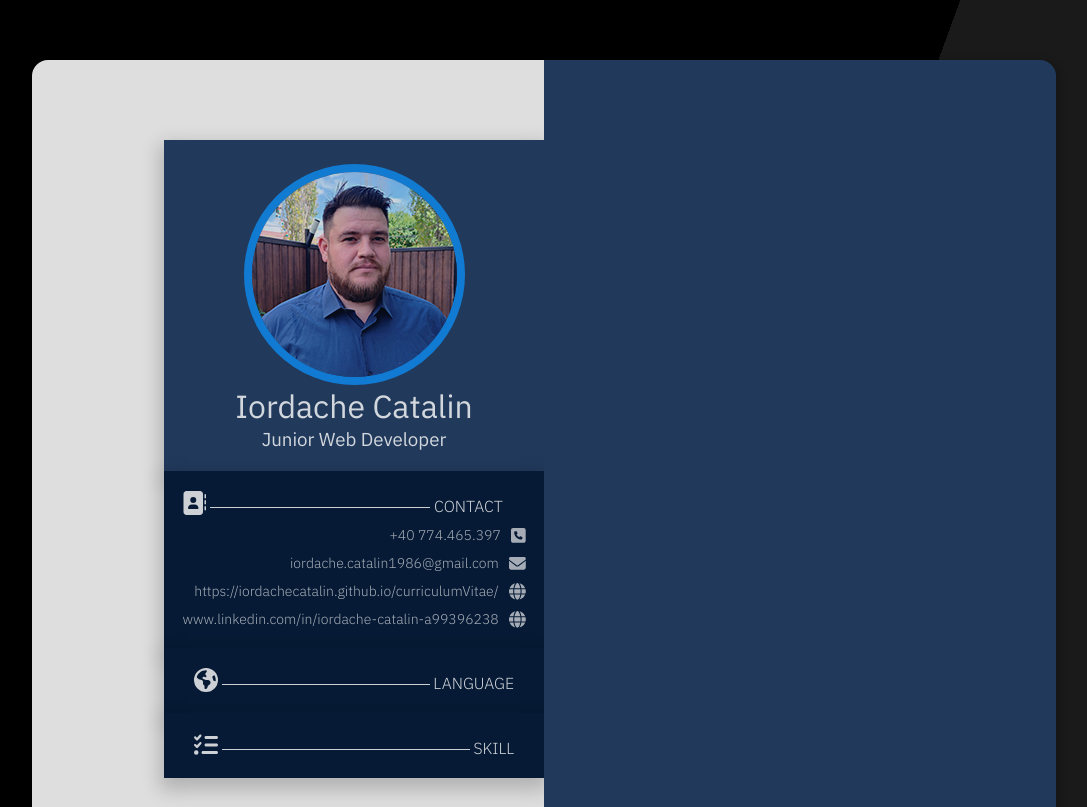
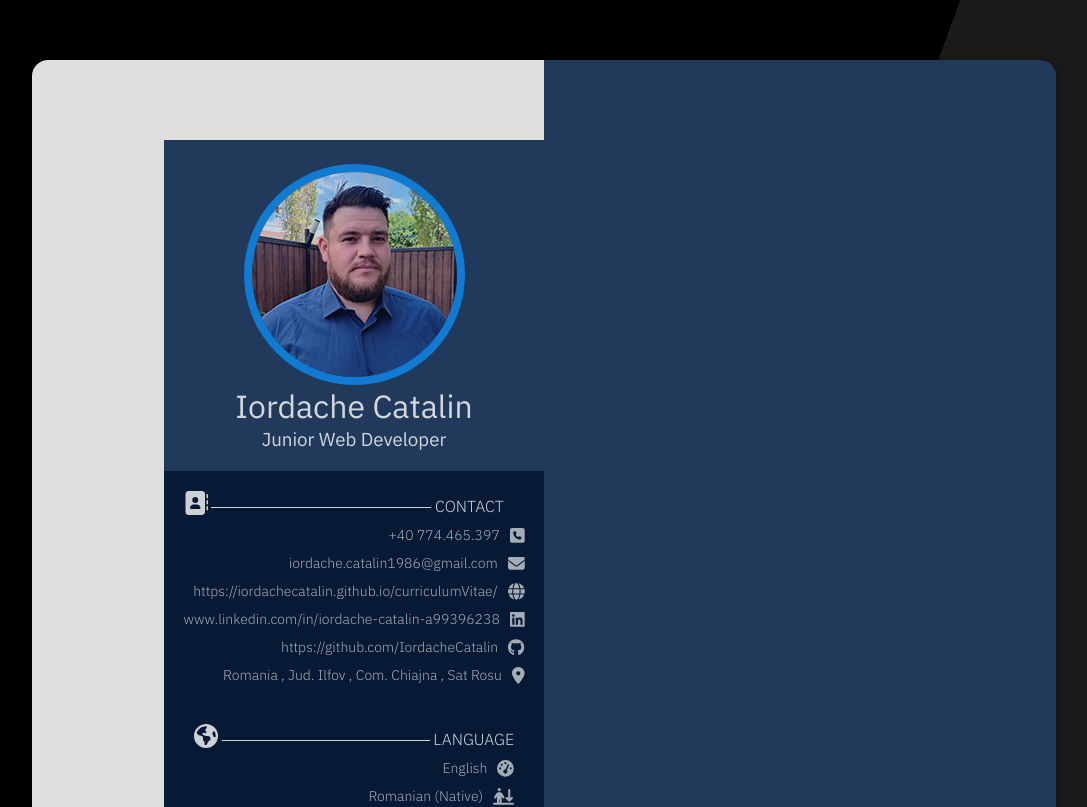
Before and after one commit to IordacheCatalin/curriculumVitae, a React (Create React App) app: page / in a window 1280 px wide. Shown: the top 807 px of the page, without its empty margins (96-1183 px from the left). Built offline with nearby package versions, Linux system fonts and the light colour scheme; a web font is replaced by a local one.

Commit message:
Adding more details

```diff
--- a/package.json
+++ b/package.json
@@ -5,6 +5,7 @@
   "private": true,
   "dependencies": {
     "@fortawesome/fontawesome-svg-core": "^6.2.1",
+    "@fortawesome/free-brands-svg-icons": "^6.2.1",
     "@fortawesome/free-solid-svg-icons": "^6.2.1",
     "@fortawesome/react-fontawesome": "^0.2.0",
     "@testing-library/jest-dom": "^5.16.5",
@@ -18,8 +19,8 @@
   },
   "scripts": {
     "start": "react-scripts start",
-    "predeploy" : "npm run build",
-    "deploy":"gh-pages -d build",
+    "predeploy": "npm run build",
+    "deploy": "gh-pages -d build",
     "build": "react-scripts build",
     "test": "react-scripts test",
     "eject": "react-scripts eject"
--- a/src/Pages/firstPage/firstPage.js
+++ b/src/Pages/firstPage/firstPage.js
@@ -8,6 +8,11 @@ import { faListCheck } from "@fortawesome/free-solid-svg-icons";
 import { faSquarePhone } from "@fortawesome/free-solid-svg-icons";
 import { faEnvelope } from "@fortawesome/free-solid-svg-icons";
 import { faGlobe } from "@fortawesome/free-solid-svg-icons";
+import { faLinkedin } from "@fortawesome/free-brands-svg-icons";
+import { faGithub } from "@fortawesome/free-brands-svg-icons";
+import { faLocationDot } from "@fortawesome/free-solid-svg-icons";
+import { faGaugeHigh } from "@fortawesome/free-solid-svg-icons";
+import { faPersonArrowDownToLine } from "@fortawesome/free-solid-svg-icons";
 
 function firstPage() {
   return (
@@ -62,7 +67,7 @@ function firstPage() {
                 />
               </div>
               <div className={Styles.textInfoDecoration}>
-              https://iordachecatalin.github.io/curriculumVitae/
+                https://iordachecatalin.github.io/curriculumVitae/
                 <FontAwesomeIcon
                   className={Styles.FontAwesome}
                   icon={faGlobe}
@@ -74,10 +79,34 @@ function firstPage() {
                 />
               </div>
               <div className={Styles.textInfoDecoration}>
-              www.linkedin.com/in/iordache-catalin-a99396238
+                www.linkedin.com/in/iordache-catalin-a99396238
                 <FontAwesomeIcon
                   className={Styles.FontAwesome}
-                  icon={faGlobe}
+                  icon={faLinkedin}
+                  style={{
+                    color: "white",
+                    fontSize: "1.2em",
+                    marginLeft: "10px",
+                  }}
+                />
+              </div>
+              <div className={Styles.textInfoDecoration}>
+                https://github.com/IordacheCatalin
+                <FontAwesomeIcon
+                  className={Styles.FontAwesome}
+                  icon={faGithub}
+                  style={{
+                    color: "white",
+                    fontSize: "1.2em",
+                    marginLeft: "10px",
+                  }}
+                />
+              </div>
+              <div className={Styles.textInfoDecoration}>
+                Romania , Jud. Ilfov , Com. Chiajna , Sat Rosu
+                <FontAwesomeIcon
+                  className={Styles.FontAwesome}
+                  icon={faLocationDot}
                   style={{
                     color: "white",
                     fontSize: "1.2em",
@@ -98,6 +127,30 @@ function firstPage() {
               <span> </span>
               <div className={Styles.line2}></div>
               <span style={{ color: "white", fontSize: "1em" }}> LANGUAGE</span>
+              <div className={Styles.textInfoDecoration}>
+                English
+                <FontAwesomeIcon
+                  className={Styles.FontAwesome}
+                  icon={faGaugeHigh}
+                  style={{
+                    color: "white",
+                    fontSize: "1.2em",
+                    marginLeft: "10px",
+                  }}
+                />
+              </div>
+              <div className={Styles.textInfoDecoration}>
+                Romanian (Native)
+                <FontAwesomeIcon
+                  className={Styles.FontAwesome}
+                  icon={faPersonArrowDownToLine}
+                  style={{
+                    color: "white",
+                    fontSize: "1.2em",
+                    marginLeft: "10px",
+                  }}
+                />
+              </div>
             </span>
           </div>
 
--- a/src/Pages/firstPage/firstPage.module.scss
+++ b/src/Pages/firstPage/firstPage.module.scss
@@ -28,8 +28,8 @@ background: linear-gradient(110deg, #000000 60%, #1a1a1a 60%);
 }
 
 .container:hover {
-  box-shadow: rgba(0, 0, 0, 0.12) 0px 2px 4px 0px,
-    rgba(0, 0, 0, 0.32) 0px 2px 16px 0px;
+  box-shadow: rgba(0, 225, 255, 0.51) 5px 8px 24px;
+
 }
 
 .leftSide {
@@ -54,9 +54,7 @@ background: linear-gradient(110deg, #000000 60%, #1a1a1a 60%);
   width: 380px;
   margin-right: 0px;
   margin-left: auto;
-  box-shadow: 0px 8px 18px 4px rgba(0, 0, 0, 0.2);
-}
-
+  }
 
 
 .line {
@@ -66,6 +64,7 @@ background: linear-gradient(110deg, #000000 60%, #1a1a1a 60%);
   display: inline-block;
   margin-bottom: 4px;
 }
+
 .line2 {
   min-width: 208px;
   height: 1px;
@@ -91,11 +90,6 @@ img {
 }
 
 img:hover {
-  display: flex;
-  border-radius: 50%;
-  border: solid 8px #0e8cf1;
-  object-fit: cover;
-  margin-top: 24px;
   transform: translateY(-4px);
   transition-timing-function: ease-in-out;
   transition: 0.5s;
@@ -109,6 +103,11 @@ img:hover {
   opacity: 0.8;
   font-weight: 400;
 }
+.textDecoration:hover {
+  opacity: 1;
+  transition: 0.4s;
+  text-shadow: 2px 2px 8px #000000;
+  }
 
 .textInfoDecoration {
   display: flex;
@@ -123,24 +122,10 @@ img:hover {
 }
 
 .textInfoDecoration:hover {
-  display: flex;
-  align-items: center;
-  justify-content: flex-end;
-  color: white;
-  font-family: 'IBM Plex Sans', sans-serif;
-  opacity: 0.8;
-  font-weight: 300;
-  font-size: 14px;
-  padding-top: 10px;
+  opacity: 1;
 }
 
-.textDecoration:hover {
-  font-family: 'IBM Plex Sans', sans-serif;
-  color: white;
-  opacity: 1;
-  transition: 0.4s;
-  text-shadow: 2px 2px 8px #000000;
-  }
+
 
 .FontAwesome:hover {
   transform: scale(1.5) rotate(0.05turn);
@@ -161,9 +146,6 @@ img:hover {
 }
 
 .DetailInBox:hover {
-  font-family: 'IBM Plex Sans', sans-serif;
-  font-weight:300;
-  font-size: 16px;
   opacity: 1;
   transition: 0.4s;
   text-shadow: 2px 2px 8px #000000;
```
Also changed, not shown: 1 other file (tests, documents, lock files or other folders).
